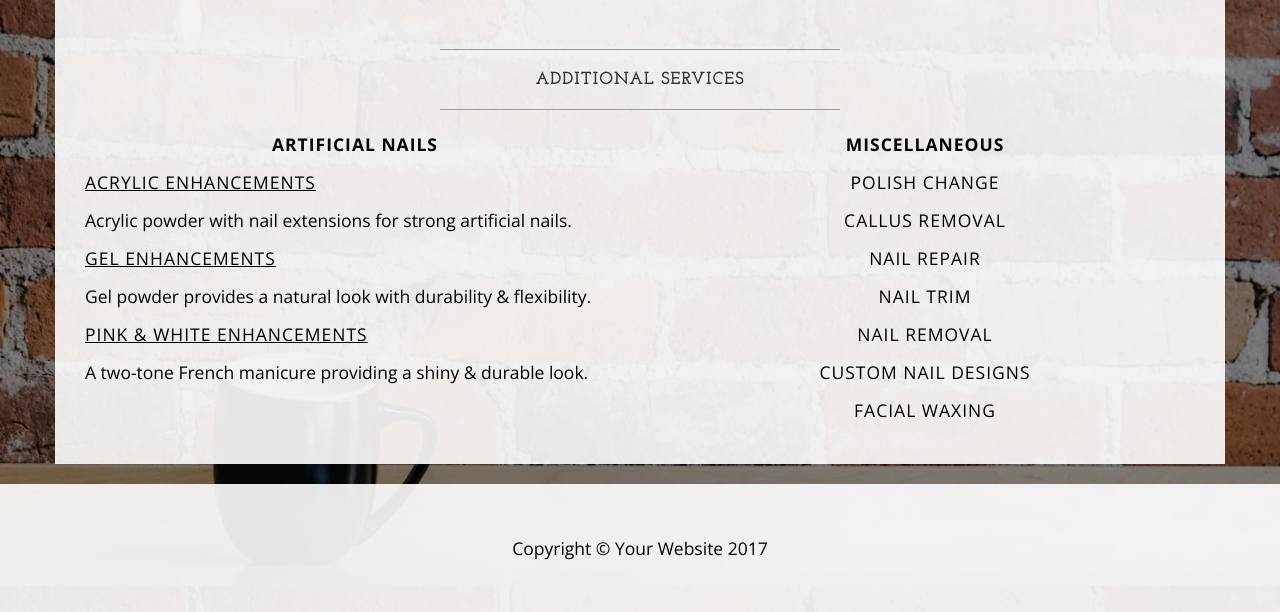
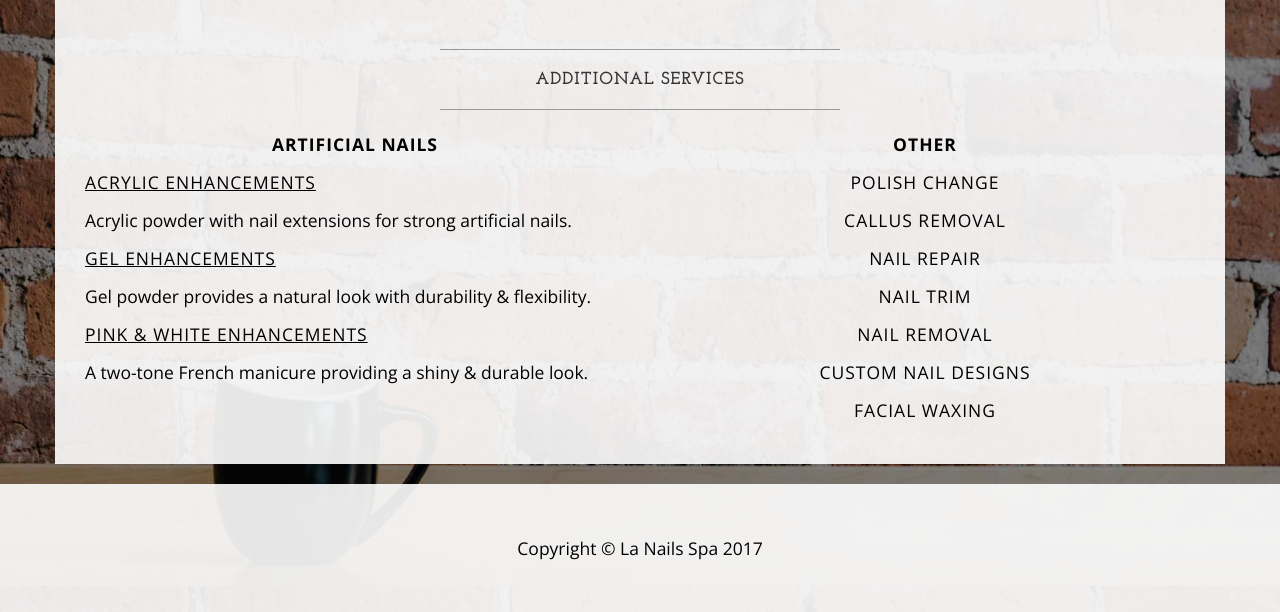
Before and after one commit to tdhuynh/la-nails-spa, a Django app: page /services in a window 1280 px wide. Shown: the part 1014-1626 px from the top of the page. Run offline with Django 3.2, Linux system fonts and the light colour scheme; some libraries are stand-ins or nearby versions.

Commit message:
editing content

```diff
--- a/templates/base.html
+++ b/templates/base.html
@@ -81,7 +81,7 @@
         <div class="container">
             <div class="row">
                 <div class="col-lg-12 text-center">
-                    <p>Copyright &copy; Your Website 2017</p>
+                    <p>Copyright &copy; La Nails Spa 2017</p>
                 </div>
             </div>
         </div>
--- a/templates/services.html
+++ b/templates/services.html
@@ -58,7 +58,7 @@
             <p>A two-tone French manicure providing a shiny & durable look.</p>
           </div>
           <div class="col-md-6">
-            <p class="intro-text text-center"><strong>Miscellaneous</strong></p>
+            <p class="intro-text text-center"><strong>Other</strong></p>
             <p class="intro-text text-center">Polish Change</p>
             <p class="intro-text text-center">Callus Removal</p>
             <p class="intro-text text-center">Nail Repair</p>
```
